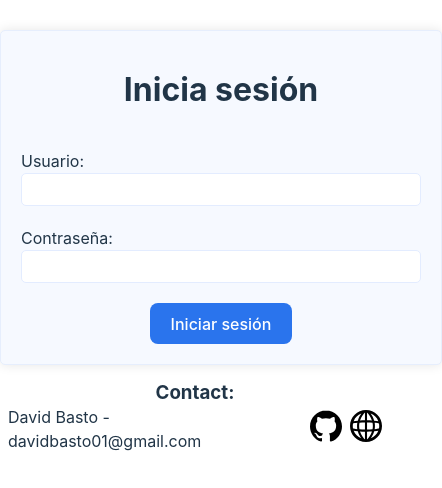
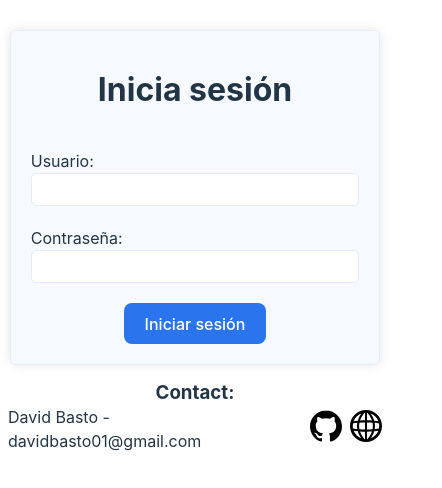
Before and after one commit to david-fb/people-list-web, a React (Vite) app: page /login in a window 390 px wide. Shown: the top 488 px of the page, 442 px wide, since content can reach past the window. Built offline with nearby package versions, Linux system fonts and the light colour scheme.

Commit message:
update login mobile styles

```diff
--- a/src/styles/Login.css
+++ b/src/styles/Login.css
@@ -4,7 +4,9 @@
 }
 
 .Login__form {
-    width: 400px;
+    box-sizing: border-box;
+    width: 95%;
+    max-width: 400px;
     background: #f6f9ff;
     display: flex;
     flex-direction: column;
```
